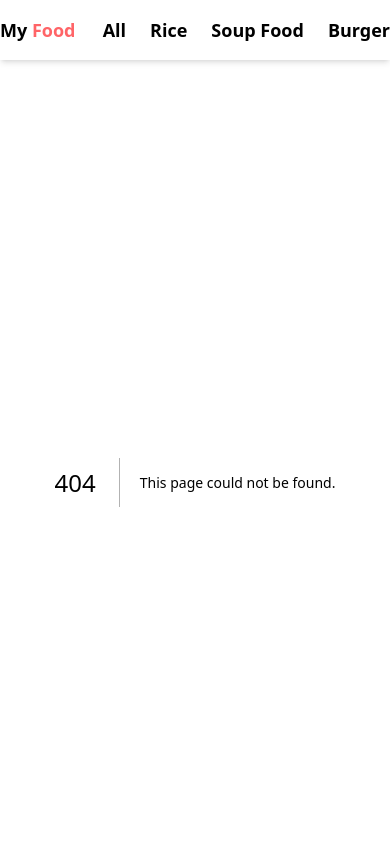
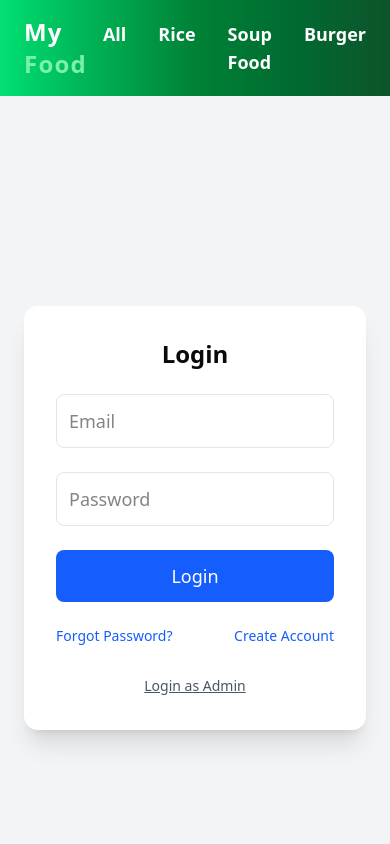
Before and after one commit to Youngnovate-Foundation/resturant-project_nestjs.png, a Next.js app: page /auth/login in a window 390 px wide. Before the commit this address had no page. Shown: the top 844 px of the page. Built offline with nearby package versions, Linux system fonts and the light colour scheme.

Commit message:
feat: implement login, signup, and reset password pages with responsive design and user-friendly UI

```diff
--- a/app/dashboard/page.jsx
+++ b/app/admin/dashboard/page.jsx
@@ -47,7 +47,11 @@ const page = () => {
 
   return (
     <div className="p-6">
-      <h1 className="text-xl font-semibold mb-4">Orders</h1>
+      <div className=' bg-gray-100 p-10'>
+        <h1 className="text-3xl font-bold mb-6">Admin Dashboard</h1>
+        <p className='mt-2 text-gray-600'>Welcome, Admin!</p>
+      </div>
+      <span className="text-xl font-semibold mb-4 justify-center flex shadow-md rounded-full w-full bg-emerald-600">Orders</span>
       <div className="space-y-4">
         {isPending && (
           <div className="w-full flex justify-center py-10">
@@ -66,7 +70,7 @@ const page = () => {
             >
               <div>
                 <p>
-                  <strong>#{order.id + 1}</strong>
+                  <strong>#{order.id}</strong>
                 </p>
                 <p>
                   <strong>Food:</strong> {order.food.name}
--- /dev/null
+++ b/app/auth/login/page.jsx
@@ -0,0 +1,77 @@
+"use client";
+
+import { useState } from "react";
+import Link from "next/link";
+
+export default function LoginPage() {
+  const [isAdmin, setIsAdmin] = useState(false);
+
+  return (
+    <div className="min-h-screen flex items-center justify-center bg-gray-100 p-6">
+      <div className="bg-white shadow-xl rounded-xl p-8 w-full max-w-md space-y-6">
+
+        <h1 className="text-2xl font-bold text-center">Login</h1>
+
+        {/* Login Form */}
+        {!isAdmin && (
+          <>
+            <input
+              type="email"
+              placeholder="Email"
+              className="w-full p-3 border rounded-md"
+            />
+            <input
+              type="password"
+              placeholder="Password"
+              className="w-full p-3 border rounded-md"
+            />
+
+            <button className="w-full bg-blue-600 text-white py-3 rounded-md hover:bg-blue-700">
+              Login
+            </button>
+
+            <div className="flex justify-between text-sm">
+              <Link href="/auth/reset" className="text-blue-600">
+                Forgot Password?
+              </Link>
+              <Link href="/auth/signup" className="text-blue-600">
+                Create Account
+              </Link>
+            </div>
+          </>
+        )}
+
+        {/* Admin Login Section */}
+        {isAdmin && (
+          <>
+            <h2 className="text-lg font-semibold text-center">Admin Login</h2>
+            <input
+              type="text"
+              placeholder="Admin Username"
+              className="w-full p-3 border rounded-md"
+            />
+            <input
+              type="password"
+              placeholder="Admin Password"
+              className="w-full p-3 border rounded-md"
+            />
+
+            <Link
+              href="/admin/dashboard"
+              className="w-full block bg-red-600 text-white text-center py-3 rounded-md hover:bg-red-700"
+            >
+              Enter Admin Dashboard
+            </Link>
+          </>
+        )}
+
+        <button
+          onClick={() => setIsAdmin(!isAdmin)}
+          className="w-full text-center text-sm text-gray-600 underline"
+        >
+          {isAdmin ? "Back to User Login" : "Login as Admin"}
+        </button>
+      </div>
+    </div>
+  );
+}
--- /dev/null
+++ b/app/auth/reset/page.jsx
@@ -0,0 +1,30 @@
+"use client";
+
+import Link from "next/link";
+
+export default function ResetPasswordPage() {
+  return (
+    <div className="min-h-screen flex items-center justify-center bg-gray-100 p-6">
+      <div className="bg-white shadow-xl rounded-xl p-8 w-full max-w-md space-y-6">
+
+        <h1 className="text-2xl font-bold text-center">Reset Password</h1>
+
+        <input
+          type="email"
+          placeholder="Enter your email"
+          className="w-full p-3 border rounded-md"
+        />
+
+        <button className="w-full bg-purple-600 text-white py-3 rounded-md hover:bg-purple-700">
+          Send Reset Link
+        </button>
+
+        <p className="text-sm text-center">
+          <Link href="/auth/login" className="text-blue-600">
+            Back to Login
+          </Link>
+        </p>
+      </div>
+    </div>
+  );
+}
--- /dev/null
+++ b/app/auth/signup/page.jsx
@@ -0,0 +1,43 @@
+"use client";
+
+import Link from "next/link";
+
+export default function SignupPage() {
+  return (
+    <div className="min-h-screen flex items-center justify-center bg-gray-100 p-6">
+      <div className="bg-white shadow-xl rounded-xl p-8 w-full max-w-md space-y-6">
+
+        <h1 className="text-2xl font-bold text-center">Create Account</h1>
+
+        <input
+          type="text"
+          placeholder="Full Name"
+          className="w-full p-3 border rounded-md"
+        />
+
+        <input
+          type="email"
+          placeholder="Email"
+          className="w-full p-3 border rounded-md"
+        />
+
+        <input
+          type="password"
+          placeholder="Password"
+          className="w-full p-3 border rounded-md"
+        />
+
+        <button className="w-full bg-green-600 text-white py-3 rounded-md hover:bg-green-700">
+          Sign Up
+        </button>
+
+        <p className="text-sm text-center">
+          Already have an account?{" "}
+          <Link href="/auth/login" className="text-blue-600">
+            Login
+          </Link>
+        </p>
+      </div>
+    </div>
+  );
+}
--- a/components/Footer.jsx
+++ b/components/Footer.jsx
@@ -2,9 +2,18 @@ import React from "react";
 
 const Footer = () => {
     return (
-        <footer className="bg-yellow-500 text-white text-center font-bold py-4 mt-auto">
-            Developed by Patrick
-        </footer>
+      <footer className="bg-gradient-to-r from-green-500 via-green-700 text-white text-center font-semibold py-6 mt-auto shadow-lg rounded-t-lg">
+        {" "}
+        <p className="text-lg tracking-wide drop-shadow-md">
+          {" "}
+           Developed by <span className="font-bold font-serif">Patrick</span> | ©{" "}
+          {new Date().getFullYear()} All rights reserved.{" "}
+        </p>{" "}
+        <p className="mt-2 text-sm opacity-80">
+          {" "}
+          Thank you for visiting our restaurant app!{" "}
+        </p>{" "}
+      </footer>
     );
 };
 
--- a/components/Modal.jsx
+++ b/components/Modal.jsx
@@ -127,7 +127,7 @@ const submitOrder = async () => {
       <Dialog open={open} onOpenChange={setOpen}>
         {/*The open and onOpenChange
         <DialogTrigger>Click Me</DialogTrigger>*/}
-        <DialogContent className="sm:max-h-[97%] overflow-y-auto">
+        <DialogContent className="sm:max-h-[97%] overflow-y-auto ">
           <DialogHeader>
             <DialogTitle>{food.name}</DialogTitle>
             <form onSubmit={submitFunction} className="space-y-2">
@@ -169,7 +169,7 @@ const submitOrder = async () => {
                  onChange={(e) => updatePhone(e.target.value)}
                 value={order.phone}   type="tel"  className="border border-gray-200 w-full py-2 px-2"/>
               </div>
-              <input className="bg-amber-500 mx-auto px-2 py-1 rounded-md" type="submit" value="submit" />
+             <input className="bg-amber-500 hover:bg-600 transition-colors duration-300 mx-auto px-4 py-2 rounded-md font-semibold text-white shadow-md cursor-pointer" type="submit" value="Submit" />
 
               {isPending && <div>Submitting order to Backend...</div>}
             </form>
--- a/components/Navbar.jsx
+++ b/components/Navbar.jsx
@@ -3,16 +3,43 @@ import Link from "next/link";
 
 const Navbar = () => {
   return (
-    <nav className="shadow-md bg-white font-bold py-4 flex justify-between">
-
-        <div>My <span className="text-red-400">Food</span></div>
-        <div className="flex gap-6">
-          <Link href="">All</Link>
-          <Link href="">Rice</Link>
-          <Link href="">Soup Food</Link>
-          <Link href="">Burger</Link>
-        </div>
-
+    <nav className="bg-gradient-to-r from-green-400 via-green-700 to-green-900 text-white font-semibold py-4 px-6 flex justify-between items-center shadow-md">
+      {" "}
+      <div className="text-2xl tracking-wider font-extrabold">
+        {" "}
+        My <span className="text-green-300">Food</span>{" "}
+      </div>{" "}
+      <div className="flex gap-8 text-lg">
+        {" "}
+        <Link
+          href="/all"
+          className="hover:text-green-300 transition-colors duration-300"
+        >
+          {" "}
+          All{" "}
+        </Link>{" "}
+        <Link
+          href="/rice"
+          className="hover:text-green-300 transition-colors duration-300"
+        >
+          {" "}
+          Rice{" "}
+        </Link>{" "}
+        <Link
+          href="/soup"
+          className="hover:text-green-300 transition-colors duration-300"
+        >
+          {" "}
+          Soup Food{" "}
+        </Link>{" "}
+        <Link
+          href="/burger"
+          className="hover:text-green-300 transition-colors duration-300"
+        >
+          {" "}
+          Burger{" "}
+        </Link>{" "}
+      </div>{" "}
     </nav>
   );
 };
```
